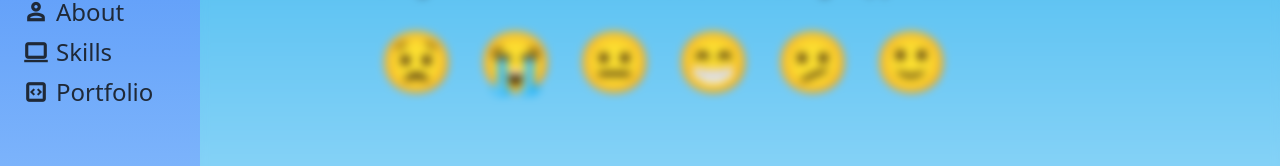
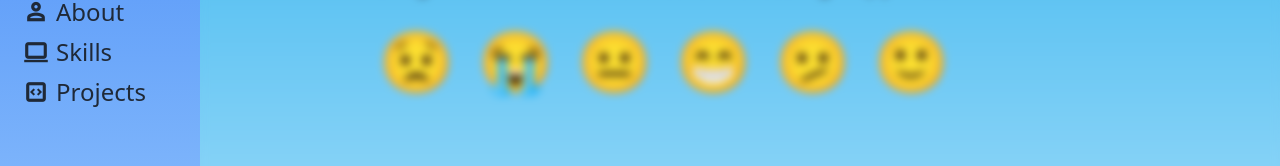
Before and after one commit to Zolikon/profile, a React (Vite) app: page / in a window 1280 px wide. Both pictures are taken after a click on the element "contacts". Shown: the part 384-550 px from the top of the page. Built offline with nearby package versions, Linux system fonts and the light colour scheme.

Commit message:
rename routings

```diff
--- a/src/App.jsx
+++ b/src/App.jsx
@@ -30,7 +30,7 @@ function App() {
                     Skills
                   </p>,
                 ],
-                to: "/experience",
+                to: "/skills",
               },
               {
                 elements: [
@@ -38,10 +38,10 @@ function App() {
                     code_blocks
                   </span>,
                   <p key={32} className="text-lg sm:text-2xl">
-                    Portfolio
+                    Projects
                   </p>,
                 ],
-                to: "/portfolio",
+                to: "/projects",
               },
             ]}
           />
--- a/src/main.jsx
+++ b/src/main.jsx
@@ -32,7 +32,7 @@ const router = createBrowserRouter([
         ),
       },
       {
-        path: "/experience",
+        path: "/skills",
         element: (
           <AnimateComponent key="exp">
             <ProtectedRoute>
@@ -42,9 +42,9 @@ const router = createBrowserRouter([
         ),
       },
       {
-        path: "/portfolio",
+        path: "/projects",
         element: (
-          <AnimateComponent key="portfolio">
+          <AnimateComponent key="projects">
             <ProtectedRoute>
               <Portfolio />
             </ProtectedRoute>
@@ -52,7 +52,7 @@ const router = createBrowserRouter([
         ),
       },
       {
-        path: "/portfolio/music",
+        path: "/projects/music",
         element: (
           <AnimateComponent key="music_project">
             <ProtectedRoute>
@@ -62,7 +62,7 @@ const router = createBrowserRouter([
         ),
       },
       {
-        path: "/portfolio/textmage",
+        path: "/projects/textmage",
         element: (
           <AnimateComponent key="textmage_project">
             <ProtectedRoute>
@@ -72,7 +72,7 @@ const router = createBrowserRouter([
         ),
       },
       {
-        path: "/portfolio/pdfmage",
+        path: "/projects/pdfmage",
         element: (
           <AnimateComponent key="pdfmage_project">
             <ProtectedRoute>
@@ -82,7 +82,7 @@ const router = createBrowserRouter([
         ),
       },
       {
-        path: "/portfolio/voicenote",
+        path: "/projects/voicenote",
         element: (
           <AnimateComponent key="voicenote_project">
             <ProtectedRoute>
@@ -92,7 +92,7 @@ const router = createBrowserRouter([
         ),
       },
       {
-        path: "/portfolio/snake",
+        path: "/projects/snake",
         element: (
           <AnimateComponent key="snake_project">
             <ProtectedRoute>
@@ -102,7 +102,7 @@ const router = createBrowserRouter([
         ),
       },
       {
-        path: "/portfolio/minesweeper",
+        path: "/projects/minesweeper",
         element: (
           <AnimateComponent key="minesweeper_project">
             <ProtectedRoute>
```
